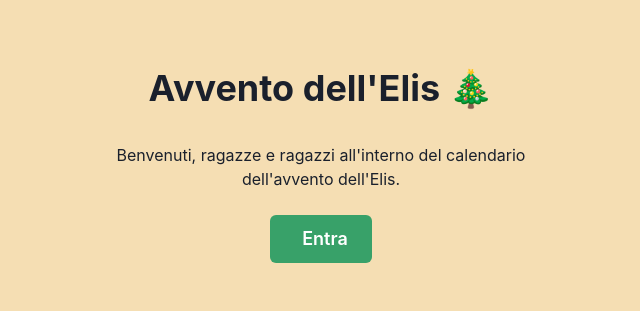
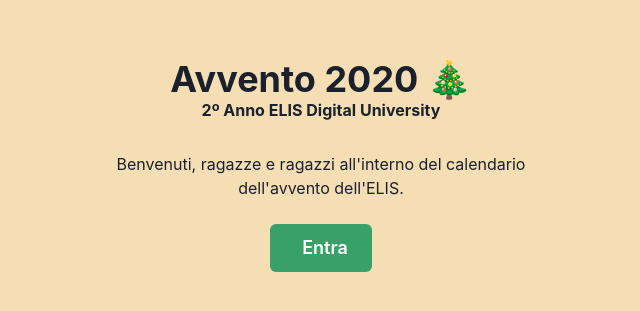
Before and after one commit to matteo-cavallo/avvento-elis, a Next.js app: page / in a window 1280 px wide. Shown: the part 235-546 px from the top of the page, without its empty margins (319-959 px from the left). Built offline with nearby package versions, Linux system fonts and the light colour scheme.

Commit message:
ELIS GRANDE

```diff
--- a/components/header/header.component.js
+++ b/components/header/header.component.js
@@ -12,7 +12,7 @@ export default function Header() {
       <Flex p={2}>
         <Box p="2">
           <Heading onClick={() => handleClick("/home")} size="md">
-            Avvento Elis 🎄
+            Avvento ELIS 🎄
           </Heading>
         </Box>
         <Spacer />
--- a/components/pics/pics.component.js
+++ b/components/pics/pics.component.js
@@ -90,7 +90,7 @@ function Pics(props) {
         <Box my={2} p={4} bgColor="whitesmoke" rounded="lg" boxShadow="md">
           {classifica.map((doc, index) => {
             return (
-              <Flex>
+              <Flex key={index}>
                 <Center p={2}>
                   <Heading>{pos[index]}</Heading>
                 </Center>
--- a/components/splash-screen/splash-screen.component.js
+++ b/components/splash-screen/splash-screen.component.js
@@ -24,13 +24,15 @@ export default function SplashScreen({ handleClick }) {
   };
 
   return (
-    <Box>
-      <Center h="100vh" bgColor="wheat">
+    <Center bgColor="wheat" h="100vh">
       <Box maxW="32rem" textAlign="center">
-          <Heading mb={8}>Avvento dell'Elis 🎄</Heading>
+        <Heading>Avvento 2020 🎄</Heading>
+        <Heading mb={8} size="sm">
+          2º Anno ELIS Digital University
+        </Heading>
         <Container>
           Benvenuti, ragazze e ragazzi all'interno del calendario dell'avvento
-            dell'Elis.
+          dell'ELIS.
         </Container>
         <Button
           leftIcon={<Spinner hidden={spinner} color="white.500" />}
@@ -43,6 +45,5 @@ export default function SplashScreen({ handleClick }) {
         </Button>
       </Box>
     </Center>
-    </Box>
   );
 }
--- a/pages/video/[id].js
+++ b/pages/video/[id].js
@@ -29,8 +29,6 @@ export default function VideoPage() {
 
   const likes = useLikes(id);
   const toast = useToast();
-
-  console.log(id);
 
   useEffect(() => {
     fetchVideo();
```
Lines whose indentation alone changed are shown as unchanged.
